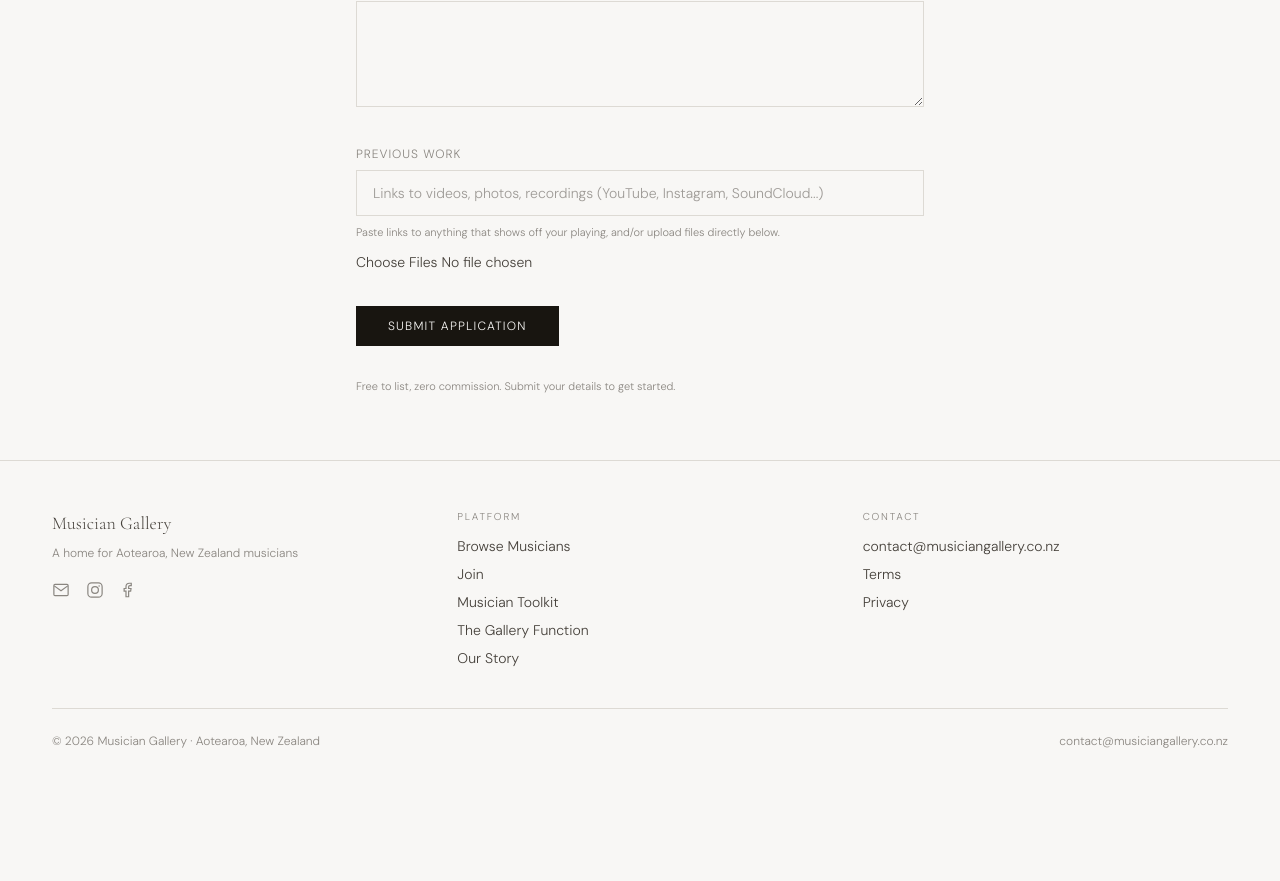
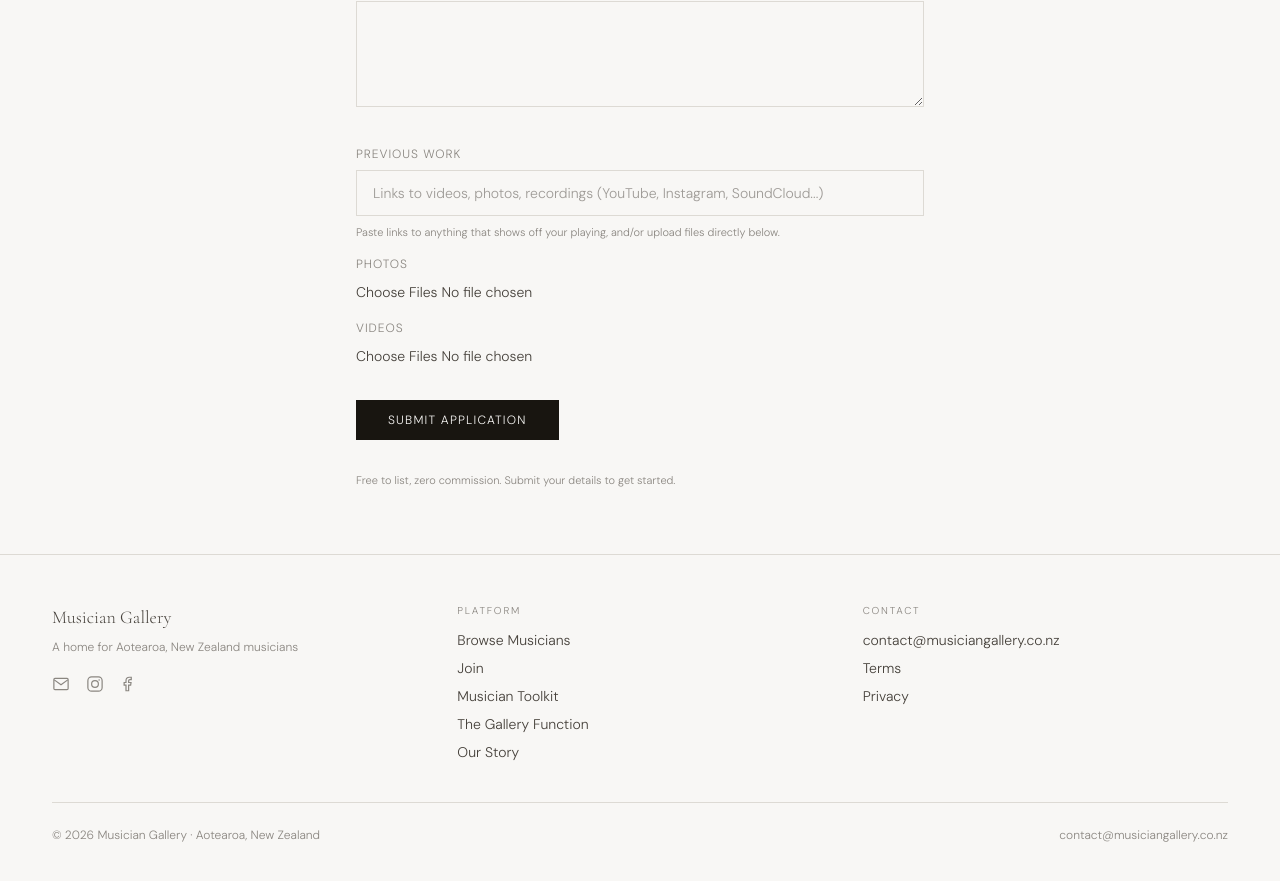
Before and after one commit to musiciangallery/Musician-Gallery, a Next.js app: page /join in a window 1280 px wide. Shown: the part 1497-2378 px from the top of the page. Before the commit the page ends 2294 px from the top, so only its background shows below. Built offline with nearby package versions, Linux system fonts and the light colour scheme.

Commit message:
Update JoinForm.tsx

```diff
--- a/src/components/JoinForm.tsx
+++ b/src/components/JoinForm.tsx
@@ -134,7 +134,14 @@ export default function JoinForm({
   const [submitting, setSubmitting] = useState(false);
   const [error, setError] = useState<string | null>(null);
   const [form, setForm] = useState<FormState>(initialForm);
-  const [previousWorkFiles, setPreviousWorkFiles] = useState<File[]>([]);
+  // Split into separate photo/video selections rather than one input
+  // accepting both. iOS Safari's file picker silently drops multi-select
+  // when `accept` spans more than one media category (e.g. "image/*,video/*"
+  // together) — even with the `multiple` attribute set, it only lets you
+  // choose one file. Keeping each input to a single category is the
+  // reliable fix and matches how iOS's own Photos picker behaves.
+  const [previousWorkPhotos, setPreviousWorkPhotos] = useState<File[]>([]);
+  const [previousWorkVideos, setPreviousWorkVideos] = useState<File[]>([]);
   const [vettingCertificateFile, setVettingCertificateFile] = useState<File | null>(null);
 
   const update = <K extends keyof FormState>(field: K, value: FormState[K]) =>
@@ -174,7 +181,7 @@ export default function JoinForm({
       // storage avoids that limit entirely, since only the resulting
       // small URL gets sent through the form submission below.
       const previousWorkFileUrls: string[] = [];
-      for (const file of previousWorkFiles) {
+      for (const file of [...previousWorkPhotos, ...previousWorkVideos]) {
         const blob = await upload(`${Date.now()}-${sanitizeFilename(file.name)}`, file, {
           access: "public",
           handleUploadUrl: "/api/upload",
@@ -489,15 +496,27 @@ export default function JoinForm({
           Paste links to anything that shows off your playing, and/or upload
           files directly below.
         </p>
+        <label className={`${labelClass} mt-4`}>Photos</label>
         <input
           type="file"
-          accept="image/*,video/*"
+          accept="image/*"
           multiple
-          onChange={(e) => setPreviousWorkFiles(Array.from(e.target.files ?? []))}
-          className="text-sm mt-3"
+          onChange={(e) => setPreviousWorkPhotos(Array.from(e.target.files ?? []))}
+          className="text-sm"
         />
-        {previousWorkFiles.length > 0 && (
-          <p className={hintClass}>{previousWorkFiles.length} file(s) selected</p>
+        {previousWorkPhotos.length > 0 && (
+          <p className={hintClass}>{previousWorkPhotos.length} photo(s) selected</p>
+        )}
+        <label className={`${labelClass} mt-4`}>Videos</label>
+        <input
+          type="file"
+          accept="video/*"
+          multiple
+          onChange={(e) => setPreviousWorkVideos(Array.from(e.target.files ?? []))}
+          className="text-sm"
+        />
+        {previousWorkVideos.length > 0 && (
+          <p className={hintClass}>{previousWorkVideos.length} video(s) selected</p>
         )}
       </div>
 
```
